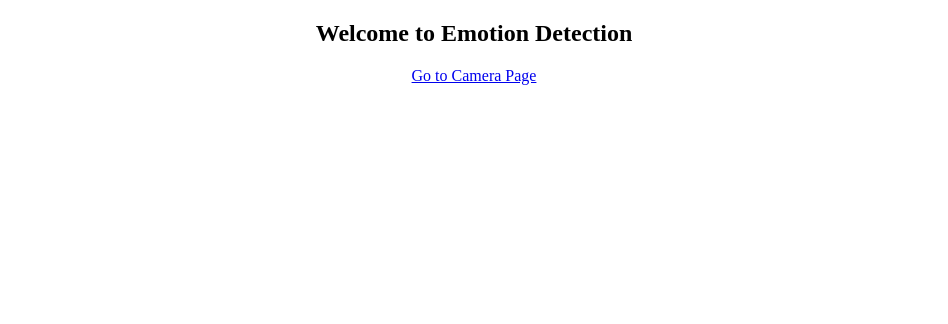
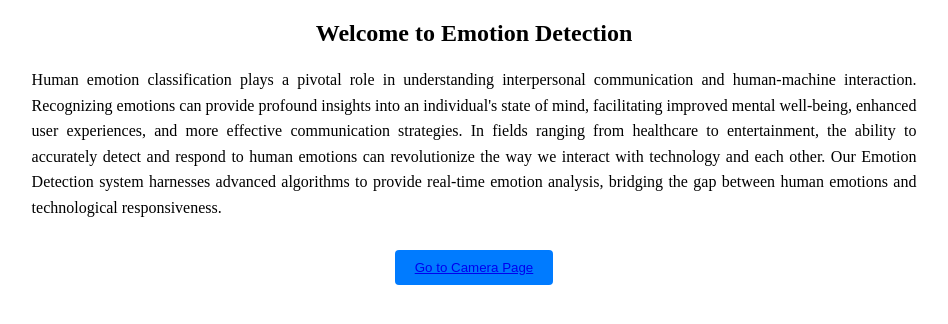
Before and after one commit to sadhiin/python_project, a Flask app: page / in a window 1280 px wide. Shown: the top 324 px of the page, without its empty margins (166-1114 px from the left). Run offline with Flask 3, Linux system fonts and the light colour scheme.

Commit message:
reviewed all

```diff
--- a/app.py
+++ b/app.py
@@ -8,10 +8,9 @@ from utility import f1_score
 
 app = Flask(__name__)
 
-# Load the Haar cascade for face detection
 face_cascade = cv2.CascadeClassifier('haarcascade_frontalface_default.xml')
 
-# Load the model
+# loading the model
 with tf.keras.utils.CustomObjectScope({"f1_score": f1_score}):
     model = load_model('../model/EmoModel.h5')
 print(model.summary())
@@ -37,7 +36,6 @@ def analyze():
 
     # Use Haar cascades to detect faces
     faces = face_cascade.detectMultiScale(img, scaleFactor=1.1, minNeighbors=5, minSize=(30, 30))
-
     # Process each detected face
     for (x, y, w, h) in faces:
         face_img = cv2.resize(img[y:y + h, x:x + w], (96, 96))
--- a/templates/home.html
+++ b/templates/home.html
@@ -2,12 +2,41 @@
 <html>
 <head>
     <title>Emotion Detection</title>
+    <style>
+        p {
+            width: 70%;
+            margin: 20px auto;
+            text-align: justify;
+            line-height: 1.6;
+        }
+        button {
+            padding: 10px 20px;
+            background-color: #007BFF;
+            color: white;
+            border: none;
+            border-radius: 4px;
+            margin: 10px;
+            cursor: pointer;
+        }
+        button:hover {
+            background-color: #0056b3;
+        }
+    </style>
 </head>
 <body>
 <center>
     <h2>Welcome to Emotion Detection</h2>
-    <a href="/predict">Go to Camera Page</a>
-
+    <p>
+        Human emotion classification plays a pivotal role in understanding interpersonal communication and human-machine
+        interaction. Recognizing emotions can provide profound insights into an individual's state of mind, facilitating
+        improved mental well-being, enhanced user experiences, and more effective communication strategies. In fields
+        ranging from healthcare to entertainment, the ability to accurately detect and respond to human emotions can
+        revolutionize the way we interact with technology and each other. Our Emotion Detection system harnesses
+        advanced algorithms to provide real-time emotion analysis, bridging the gap between human emotions and
+        technological responsiveness.
+    </p>
+    <button>
+        <a href="/predict">Go to Camera Page</a></button>
 </center>
 </body>
 </html>
```
Also changed, not shown: templates/predict.html (+0 -59 lines).
